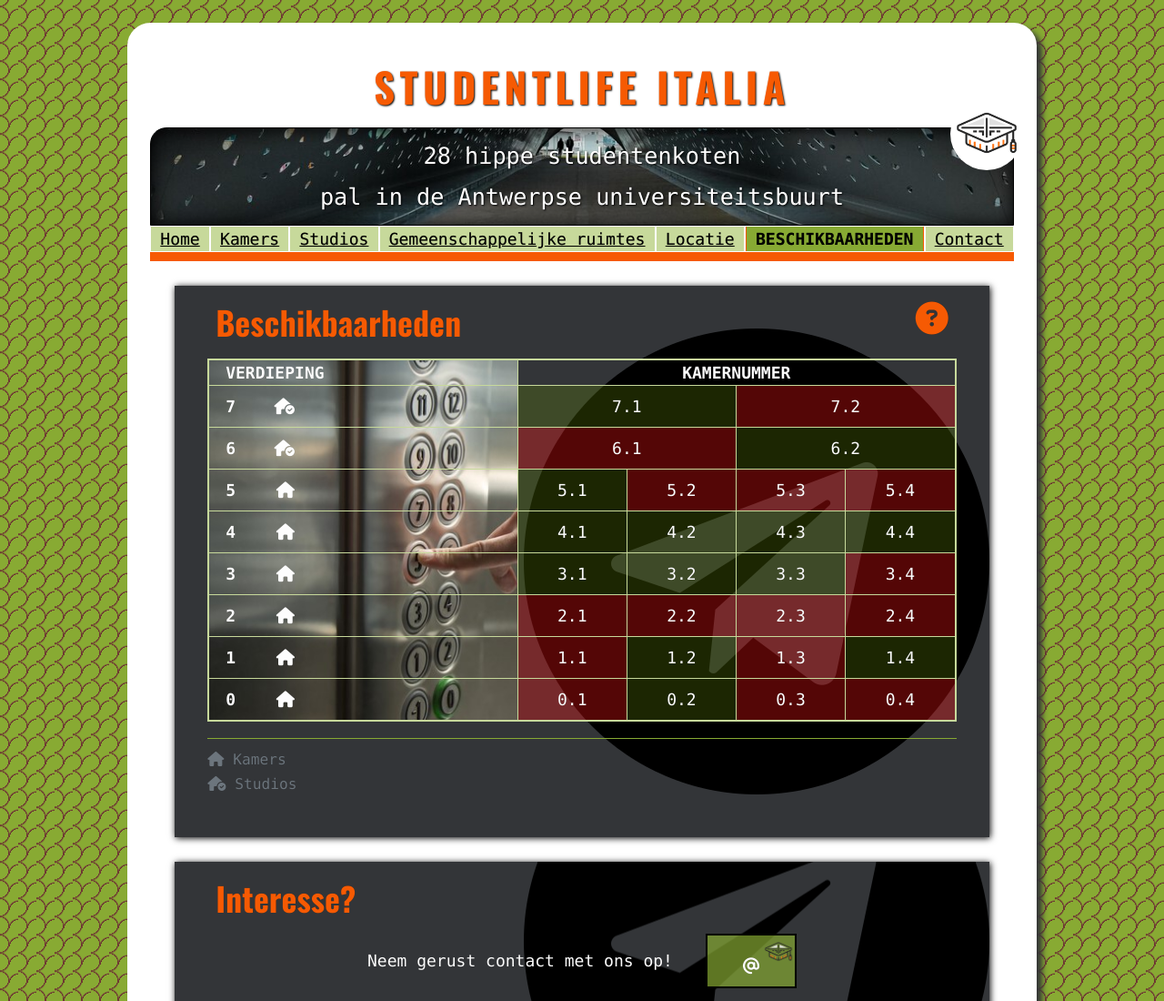
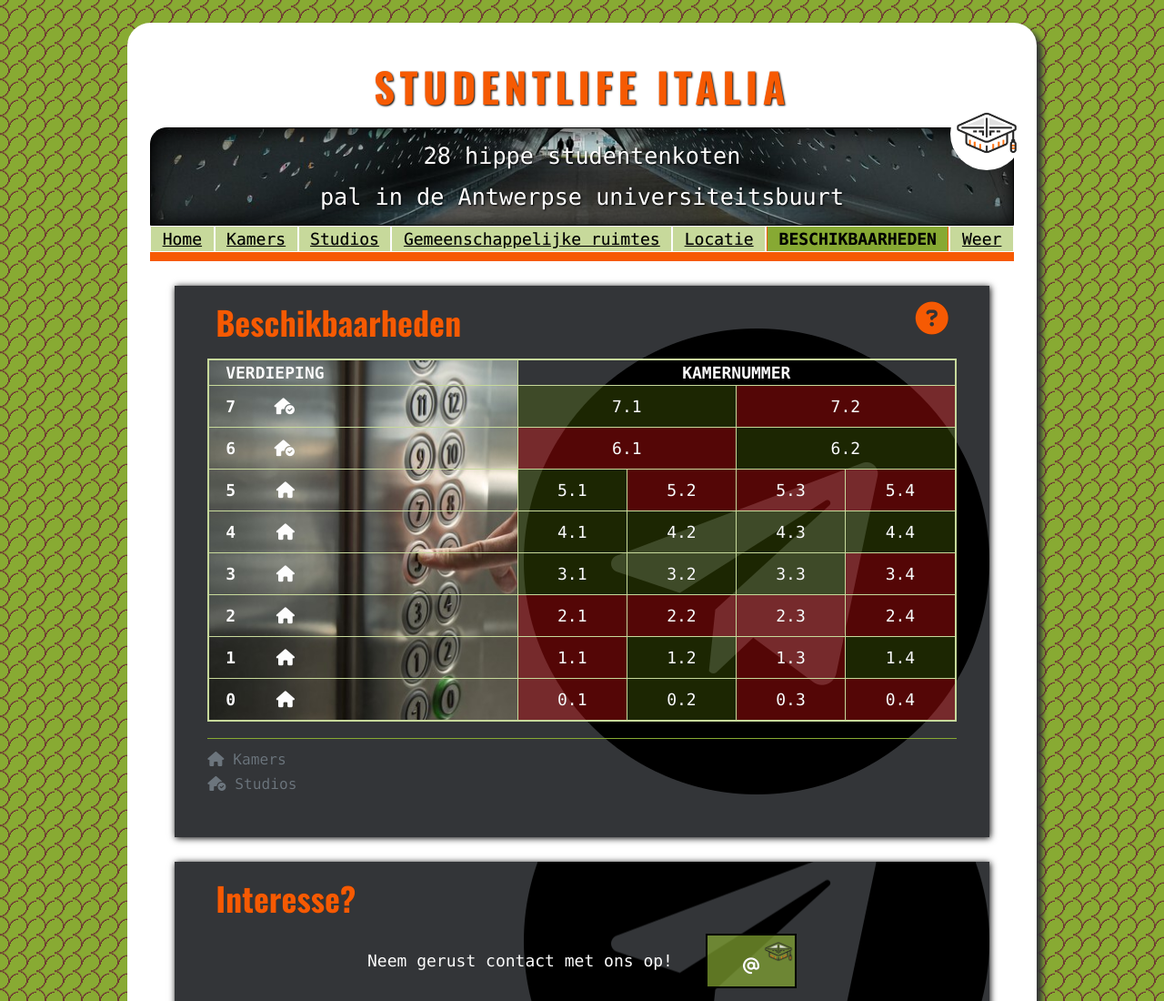
Before and after one commit to itfactory-tm/2022_2023_1wt_portfolio-SDBeu, a website: page beschikbaarheden.html in a window 1280 px wide. Shown: the top 1100 px of the page at 91% size. Drawn offline with nearby package versions, Linux system fonts and the light colour scheme.

Commit message:
nav weer

```diff
--- a/beschikbaarheden.html
+++ b/beschikbaarheden.html
@@ -39,7 +39,7 @@ Bekijk hier de beschibaarheden en reserveer vlug je kamer voor het volgende acad
             <li><a href="gemeenschappelijke.html">Gemeenschappelijke ruimtes</a></li>
             <li><a href="locatie.html">Locatie</a></li>
             <li class="actieve"><a href="beschikbaarheden.html">Beschikbaarheden</a></li>
-            <li><a href="#contact">Contact</a></li>
+            <li><a href="weer.html">Weer</a></li>
         </ul>
     </nav>
 
```
Also changed, not shown: gemeenschappelijke.html (+1 -1 lines), kamers.html (+1 -1 lines), locatie.html (+1 -1 lines), studios.html (+1 -1 lines).
